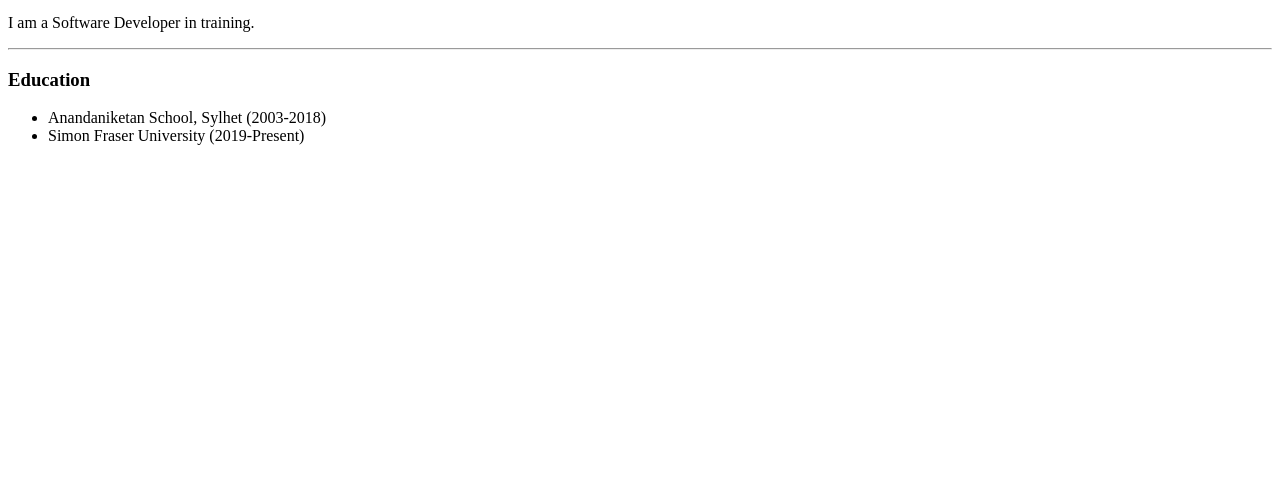
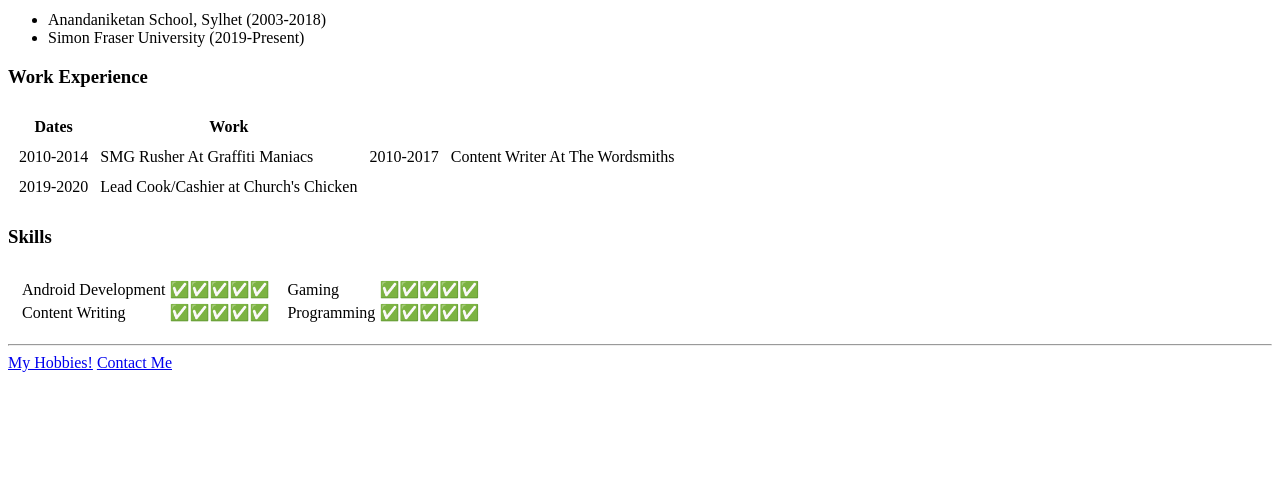
Before and after one commit to ahmadsami07/Basic-HTML-Site, a plain HTML site: page index.html in a window 1280 px wide. Shown: the part 312-800 px from the top of the page. Drawn offline with Linux system fonts and the light colour scheme.

Commit message:
Added contact me and hobbies html page

```diff
--- a/index.html
+++ b/index.html
@@ -9,12 +9,21 @@
 </head>
 
 <body>
+  <table cellspacing="20">
+    <tr>
+      <td>
         <img src="images/sami.jpg"></img>
+      </td>
+      <td>
         <h1>Ahmad As Sami</h1>
         <p><em>Student of <strong><a href="https://www.sfu.ca/">Simon Fraser University</a></strong>,
             Member of <strong>SalonEveryhere App Development Team</strong>,
             Member of <strong>SoMNI App Development Team</strong>.</em></p>
         <p>I am a Software Developer in training.</p>
+      </td>
+    </tr>
+  </table>
+
   <hr>
   </hr>
   <h3>Education</h3>
@@ -22,9 +31,67 @@
     <li>Anandaniketan School, Sylhet (2003-2018)</li>
     <li>Simon Fraser University (2019-Present)</li>
   </ul>
-  <a href="hobbies.html"My Hobbies!</a>
-    <br></br>
-    <a href="contacts.html"Contact Me</a>
+
+
+  <h3>Work Experience </h3>
+  <table cellspacing="10">
+    <thead>
+      <tr>
+        <th>Dates</th>
+        <th>Work</th>
+      </tr>
+    </thead>
+    <tbody>
+      <tr>
+        <td>2010-2014</td>
+        <td>SMG Rusher At Graffiti Maniacs</td>
+        <td>2010-2017</td>
+        <td>Content Writer At The Wordsmiths</td>
+      </tr>
+      <tr>
+        <td>2019-2020</td>
+        <td>Lead Cook/Cashier at Church's Chicken</td>
+      </tr>
+    </tbody>
+  </table>
+
+  <h3>Skills</h3>
+  <table cellspacing="10">
+  <tr>
+    <td>
+    <table>
+      <tr>
+        <td>Android Development</td>
+        <td>✅✅✅✅✅</td>
+      </tr>
+      <tr>
+        <td>Content Writing</td>
+        <td>✅✅✅✅✅</td>
+      </tr>
+    </table>
+  </td>
+  <td>
+    <table>
+      <tr>
+        <td>Gaming</td>
+        <td>✅✅✅✅✅</td>
+      </tr>
+      <tr>
+        <td>Programming</td>
+        <td>✅✅✅✅✅</td>
+      </tr>
+    </table>
+  </td>
+</tr>
+  </table>
+  <hr></hr>
+
+
+  <a href="hobbies.html">My Hobbies!</a>
+  <a href="contactme.html">Contact Me</a>
+
+
+
+
 </body>
-
 </html>
```
Also changed, not shown: contactme.html (+20 -0 lines). Lines whose indentation alone changed are shown as unchanged.
